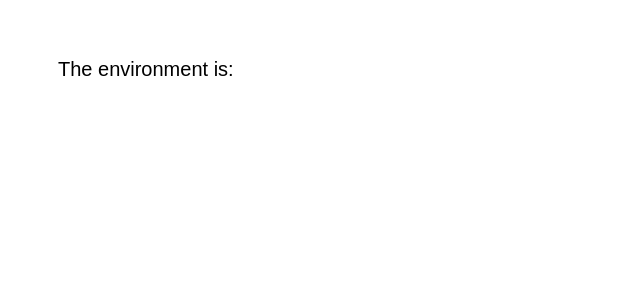
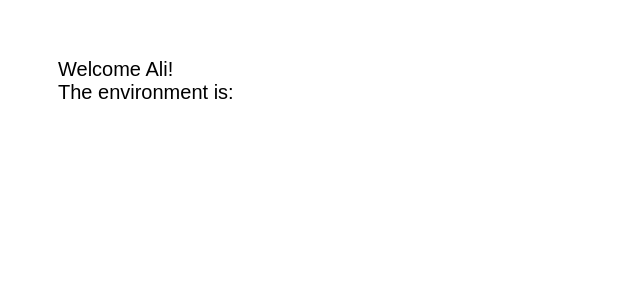
Before and after one commit to mfateminia/boilerplate-fullstack-nextjs, a Next.js app: page / in a window 1280 px wide. Shown: the top 300 px of the page, without its empty margins (0-640 px from the left). Built offline with nearby package versions, Linux system fonts and the light colour scheme.

Commit message:
feat: added typescript

```diff
--- a/next.config.js
+++ b/next.config.js
@@ -1,6 +1,7 @@
 const withSass = require('@zeit/next-sass');
+const withTypescript = require("@zeit/next-typescript")
 const extraConfig = require('./next.extra.config');
 
-module.exports = withSass({
+module.exports = withSass(withTypescript({
     ...extraConfig
-});
+}));
--- a/package.json
+++ b/package.json
@@ -27,6 +27,7 @@
     "@types/react": "^16.8.23",
     "@types/react-dom": "^16.8.5",
     "@types/styled-components": "^4.1.18",
+    "@zeit/next-typescript": "^1.1.1",
     "babel-plugin-styled-components": "^1.10.6",
     "typescript": "^3.5.3"
   }
--- a/pages/index.tsx
+++ b/pages/index.tsx
@@ -1,5 +1,6 @@
 import getConfig from 'next/config';
 import styled from 'styled-components';
+import { Test } from '../src/test';
 
 const StyledDiv =  styled.div`
   font-family: Sans-serif;
@@ -9,7 +10,13 @@ const StyledDiv =  styled.div`
 
 const Index = () => {
   const { publicRuntimeConfig } = getConfig();
-    return <StyledDiv>The environment is: <strong>{publicRuntimeConfig.env}</strong></StyledDiv>;
+    return (
+      <>
+      <StyledDiv>
+        <Test name="Ali"></Test>
+        The environment is: <strong>{publicRuntimeConfig.env}</strong></StyledDiv>
+      </>
+    )
   }
 
 export default Index;
--- /dev/null
+++ b/src/test.tsx
@@ -0,0 +1,9 @@
+import React from 'react';
+
+interface ITestProps {
+ name: string,
+}
+
+export const Test: React.FC<ITestProps> = ({name}) => {
+    return <div>{`Welcome ${name}!`}</div>
+}
```
Also changed, not shown: .babelrc, 1 other file (tests, documents, lock files or other folders).
